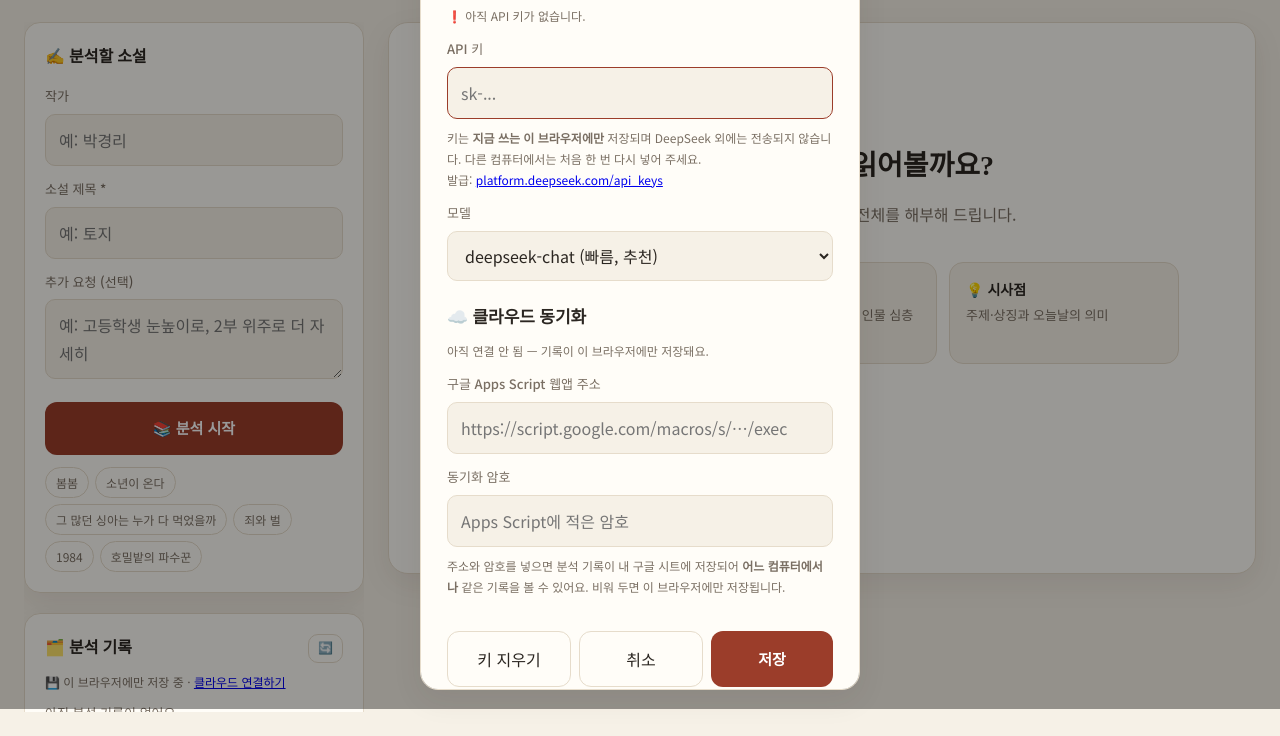
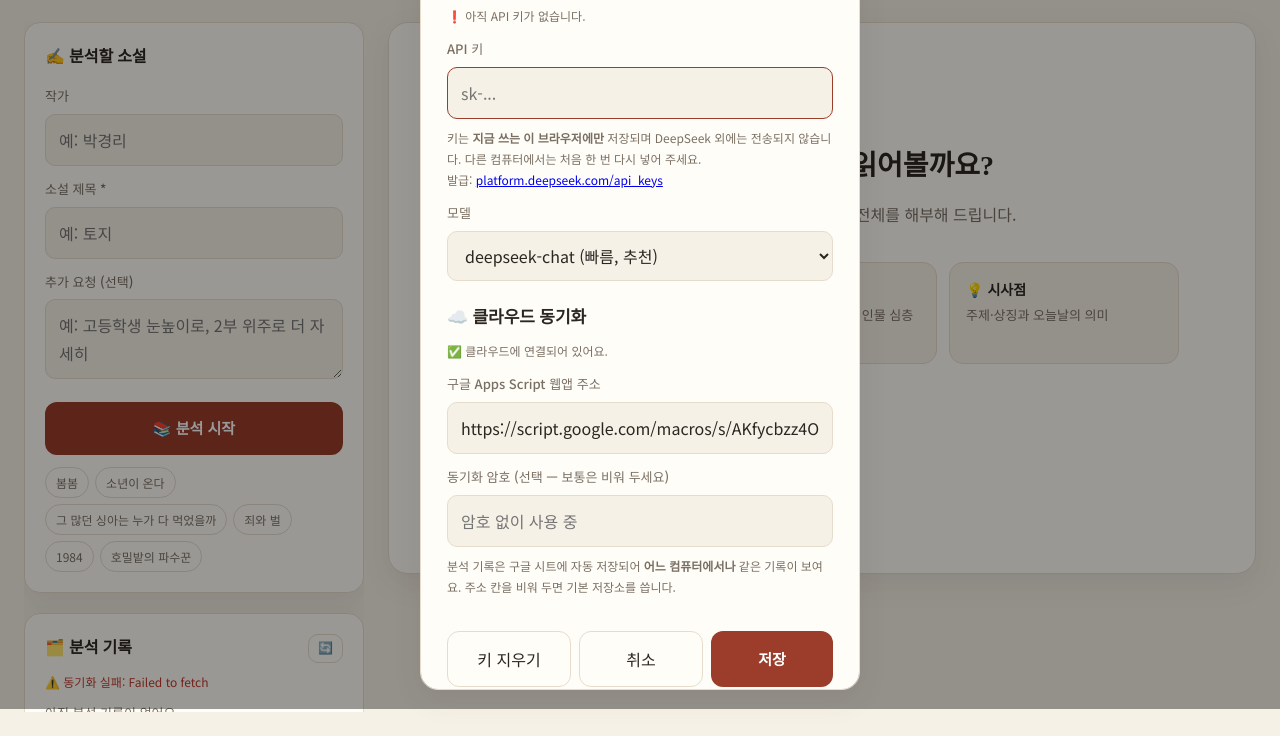
Before and after one commit to meander21c-jpg/novel-analyzer, a plain HTML site: page index.html in a window 1280 px wide. Shown: the part 91-827 px from the top of the page. Drawn offline with nearby package versions, Linux system fonts and the light colour scheme; no server answers.

Commit message:
암호 없이 자동 동기화: 기본 저장소 주소 내장

```diff
--- a/index.html
+++ b/index.html
@@ -177,9 +177,9 @@ dialog h2{font-family:"Noto Serif KR";margin:0 0 4px}
   <div class="note" id="syncState"></div>
   <label for="syncUrl">구글 Apps Script 웹앱 주소</label>
   <input id="syncUrl" placeholder="https://script.google.com/macros/s/…/exec" autocomplete="off">
-  <label for="syncPw">동기화 암호</label>
-  <input id="syncPw" type="password" placeholder="Apps Script에 적은 암호" autocomplete="off">
-  <div class="note">주소와 암호를 넣으면 분석 기록이 내 구글 시트에 저장되어 <b>어느 컴퓨터에서나</b> 같은 기록을 볼 수 있어요. 비워 두면 이 브라우저에만 저장됩니다.</div>
+  <label for="syncPw">동기화 암호 (선택 — 보통은 비워 두세요)</label>
+  <input id="syncPw" type="password" placeholder="암호 없이 사용 중" autocomplete="off">
+  <div class="note">분석 기록은 구글 시트에 자동 저장되어 <b>어느 컴퓨터에서나</b> 같은 기록이 보여요. 주소 칸을 비워 두면 기본 저장소를 씁니다.</div>
   <div class="row">
     <button class="ghost" id="forgetKey">키 지우기</button>
     <button class="ghost" id="cancelSet">취소</button>
@@ -402,10 +402,12 @@ goBtn.onclick = analyze;
 });
 
 /* ---------- 클라우드 동기화 (구글 시트 + Apps Script) ---------- */
+/* 기본 저장소(구글 시트) 주소 — 어느 컴퓨터에서 열어도 자동으로 연결됨 */
+const DEFAULT_SYNC_URL = "https://script.google.com/macros/s/AKfycbzz4O7Lkk_qjFNG8zaM_iStf1bw8Nvkxo2yR1jQKIH4Lyxufm5IEhNd2ZcQzK0xKQt2pQ/exec";
 const Cloud = {
-  url(){ return (LS.get("sync_url", "") || "").trim(); },
+  url(){ return (LS.get("sync_url", "") || DEFAULT_SYNC_URL).trim(); },
   pw(){ return LS.get("sync_pw", "") || ""; },
-  on(){ return /^https:\/\/script\.google\.com\/.+\/exec$/.test(this.url()) && !!this.pw(); },
+  on(){ return /^https:\/\/script\.google\.com\/.+\/exec$/.test(this.url()); },
   async call(action, data){
     const res = await fetch(this.url(), {
       method: "POST",
@@ -536,7 +538,6 @@ $("saveSet").onclick = ()=>{
     $("syncState").textContent = "❗ 웹앱 주소는 https://script.google.com/macros/s/ 로 시작하고 /exec 로 끝나야 해요.";
     toast("웹앱 주소가 올바르지 않아요"); return;
   }
-  if (su && !sp){ $("syncState").textContent = "❗ 동기화 암호도 넣어 주세요."; return; }
   if (k) LS.set("ds_key", k);
   LS.set("ds_model", $("model").value);
   const changed = su !== Cloud.url() || sp !== Cloud.pw();
```
